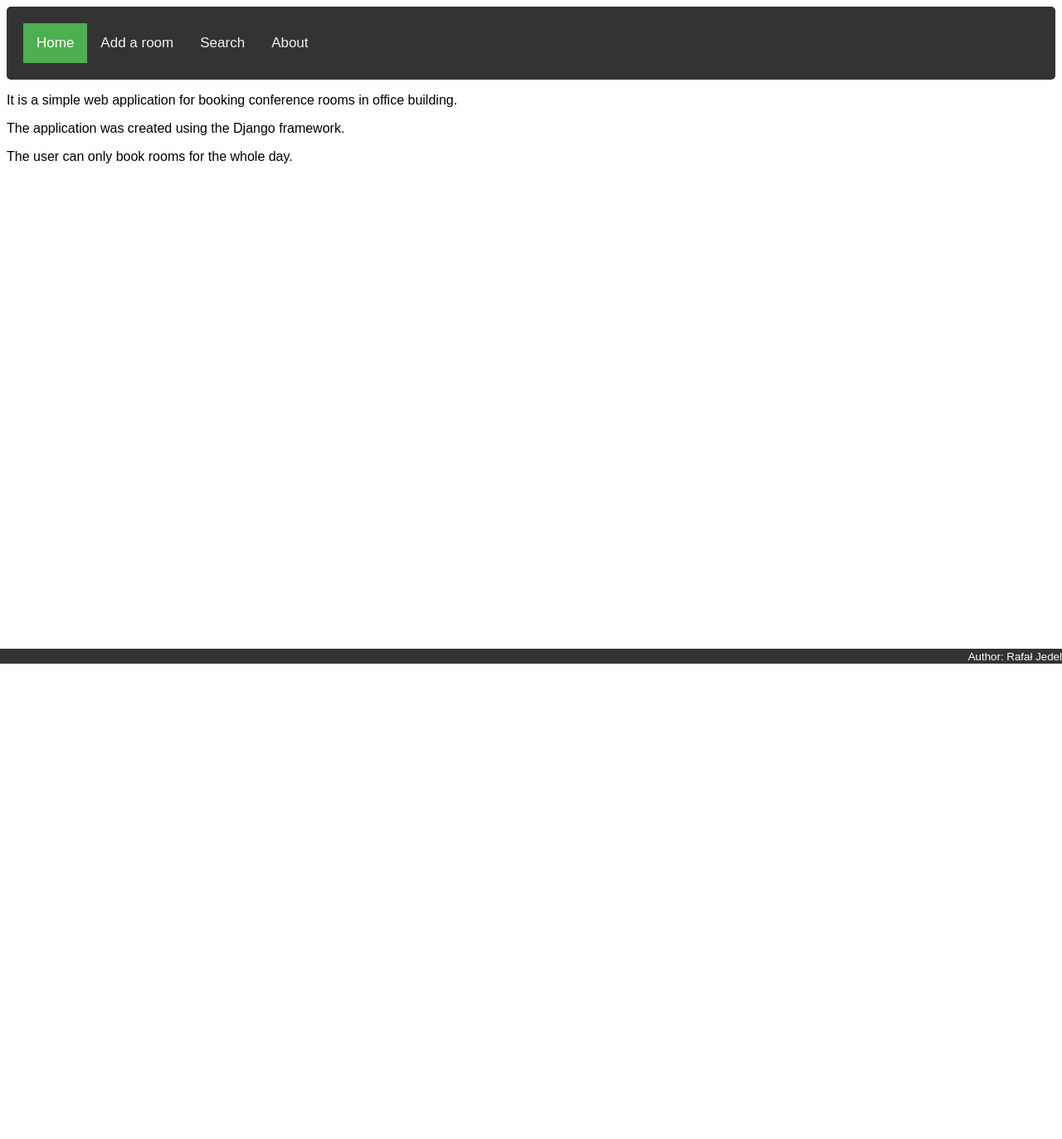
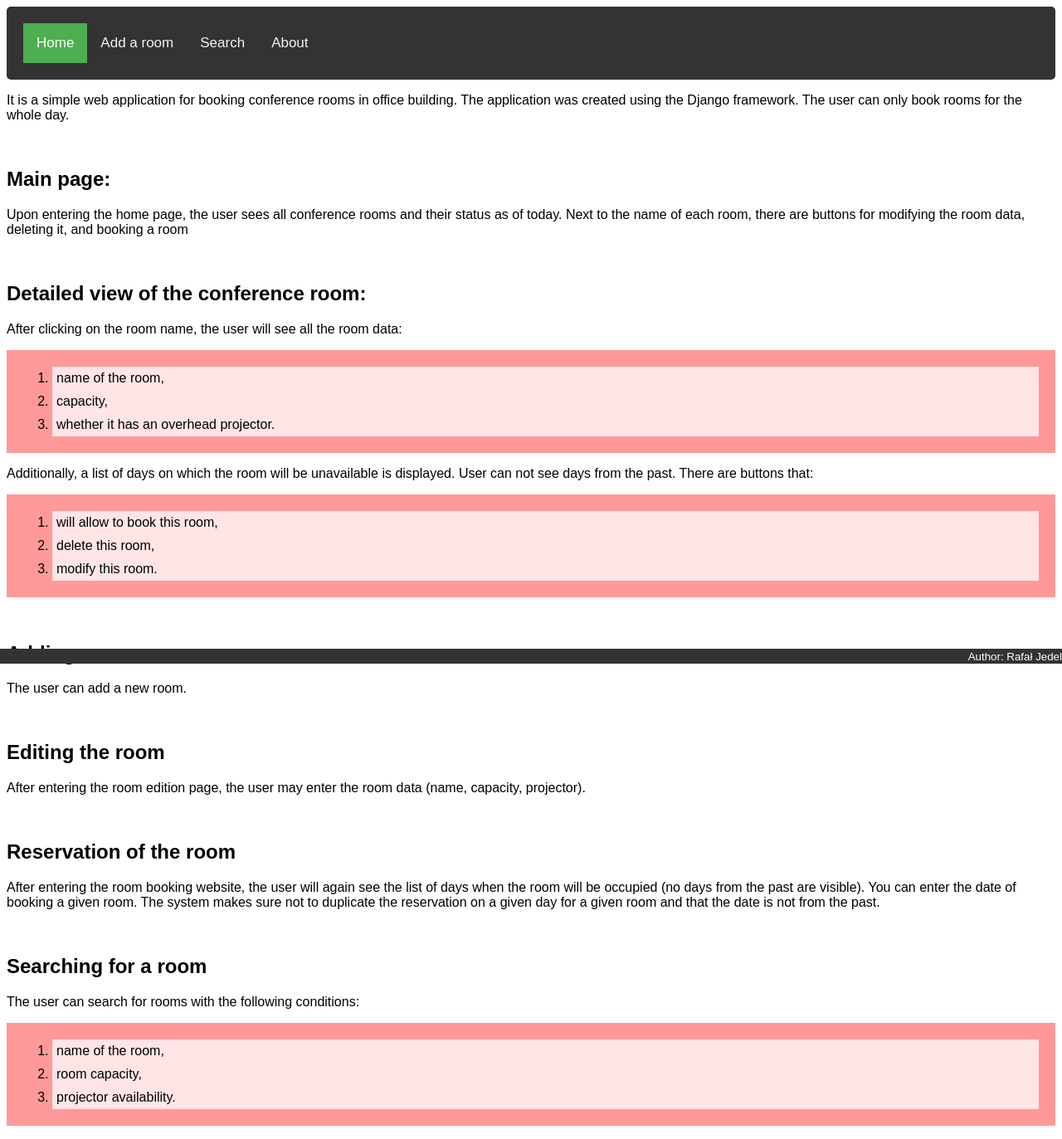
Before and after one commit to rjedel/conference_room_reservation, a Django app: page /about/ in a window 1280 px wide. Shown: the whole page at 83% size. Before the commit the page ends 800 px from the top, so only its background shows below. Run offline with Django 3.2, Linux system fonts and the light colour scheme.

Commit message:
about filled

```diff
--- a/core/settings.py
+++ b/core/settings.py
@@ -77,7 +77,7 @@
 DATABASES = {
     'default': {
         'ENGINE': 'django.db.backends.sqlite3',
-        'NAME': BASE_DIR / 'db.sqlite3',  # os.path.join(BASE_DIR, 'db.sqlite3'),
+        'NAME': BASE_DIR / 'db.sqlite3',
     }
 }
 
--- a/reservation/templates/reservation/about.html
+++ b/reservation/templates/reservation/about.html
@@ -1,7 +1,45 @@
 {% extends "reservation/base.html" %}
-{% block title %} New Room {% endblock %}
+{% block title %}About{% endblock %}
 {% block content %} {{ block.super }}
-    <p>It is a simple web application for booking conference rooms in office building.</p>
-    <p>The application was created using the Django framework.</p>
-    <p>The user can only book rooms for the whole day.</p>
+    <p>It is a simple web application for booking conference rooms in office building.
+        The application was created using the Django framework.
+        The user can only book rooms for the whole day.</p><br>
+
+    <h2>Main page:</h2>
+    <p>Upon entering the home page, the user sees all conference rooms and their status as of today. Next to the name of
+        each room, there are buttons for modifying the room data, deleting it, and booking a room</p><br>
+
+    <h2>Detailed view of the conference room:</h2>
+    <p>After clicking on the room name, the user will see all the room data:</p>
+    <ol>
+        <li>name of the room,</li>
+        <li>capacity,</li>
+        <li>whether it has an overhead projector.</li>
+    </ol>
+    <p>Additionally, a list of days on which the room will be unavailable is displayed. User can not see days from the
+        past. There are buttons that:</p>
+    <ol>
+        <li>will allow to book this room,</li>
+        <li>delete this room,</li>
+        <li>modify this room.</li>
+    </ol><br>
+
+    <h2>Adding a new room</h2>
+    <p>The user can add a new room.</p><br>
+
+    <h2>Editing the room</h2>
+    <p>After entering the room edition page, the user may enter the room data (name, capacity, projector).</p><br>
+
+    <h2>Reservation of the room</h2>
+    <p>After entering the room booking website, the user will again see the list of days when the room will be occupied
+        (no days from the past are visible). You can enter the date of booking a given room. The system makes sure not
+        to duplicate the reservation on a given day for a given room and that the date is not from the past.</p><br>
+
+    <h2>Searching for a room</h2>
+    <p>The user can search for rooms with the following conditions:</p>
+    <ol>
+        <li>name of the room,</li>
+        <li>room capacity,</li>
+        <li>projector availability.</li>
+    </ol>
 {% endblock %}
```
